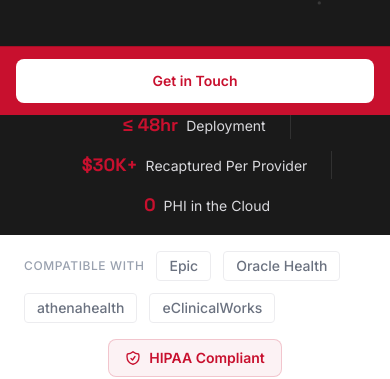
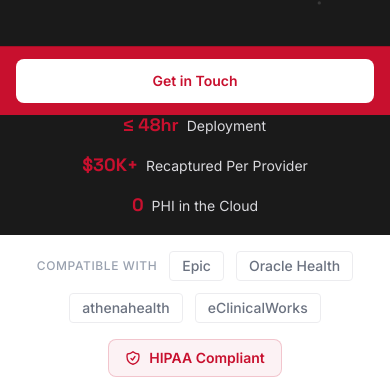
Before and after one commit to RizeXCapital/website, a Next.js app: page / in a window 390 px wide. Shown: the part 798-1177 px from the top of the page. Built offline with nearby package versions, Linux system fonts and the light colour scheme; no server answers.

Commit message:
Fix mobile centering for stats band, EHR badges, and citation strip
Remove divide-x separators on mobile by switching to flex-col stacking
with md:flex-row and md:divide-x. Center EHR compatibility badges on
mobile with justify-center.

```diff
--- a/src/app/page.tsx
+++ b/src/app/page.tsx
@@ -78,14 +78,14 @@ export default function Home() {
       {/* 2a. Stats Band */}
       <section className="bg-navy px-6 py-4">
         <div className="mx-auto max-w-7xl">
-          <div className="flex flex-wrap items-center justify-center gap-y-3 divide-x divide-white/10">
+          <div className="flex flex-col items-center gap-3 md:flex-row md:justify-center md:gap-0 md:divide-x md:divide-white/10">
             {[
               { stat: "≥ 95%", label: "Clean-Claim Rate" },
               { stat: "≤ 48hr", label: "Deployment" },
               { stat: "$30K+", label: "Recaptured Per Provider" },
               { stat: "0", label: "PHI in the Cloud" },
             ].map((item) => (
-              <div key={item.label} className="px-6 text-center first:pl-0 last:pr-0">
+              <div key={item.label} className="text-center md:px-6 md:first:pl-0 md:last:pr-0">
                 <span className="font-heading text-lg font-bold text-coral">
                   {item.stat}
                 </span>
@@ -100,7 +100,7 @@ export default function Home() {
       <section className="bg-white px-6 py-4 dark:bg-dark-bg">
         <div className="mx-auto max-w-7xl">
           <div className="flex flex-wrap items-center justify-center gap-4">
-            <div className="flex flex-wrap items-center gap-3">
+            <div className="flex flex-wrap items-center justify-center gap-3">
               <span className="text-xs font-medium uppercase tracking-wider text-gray-400">
                 Compatible with
               </span>
@@ -207,12 +207,12 @@ export default function Home() {
       {/* Citation Strip */}
       <section className="bg-navy px-6 py-4 dark:bg-dark-surface">
         <div className="mx-auto max-w-7xl">
-          <div className="flex flex-wrap items-center justify-center gap-y-2 divide-x divide-white/10">
-            <span className="pr-6 text-xs font-medium uppercase tracking-wider text-gray-500 first:pl-0">
+          <div className="flex flex-col items-center gap-2 md:flex-row md:justify-center md:gap-0 md:divide-x md:divide-white/10">
+            <span className="text-xs font-medium uppercase tracking-wider text-gray-500 md:pr-6">
               Industry context from
             </span>
             {["MGMA", "AAFP", "AMA", "Modern Healthcare"].map((org) => (
-              <span key={org} className="px-6 text-sm font-semibold text-gray-400">
+              <span key={org} className="text-sm font-semibold text-gray-400 md:px-6">
                 {org}
               </span>
             ))}
```
